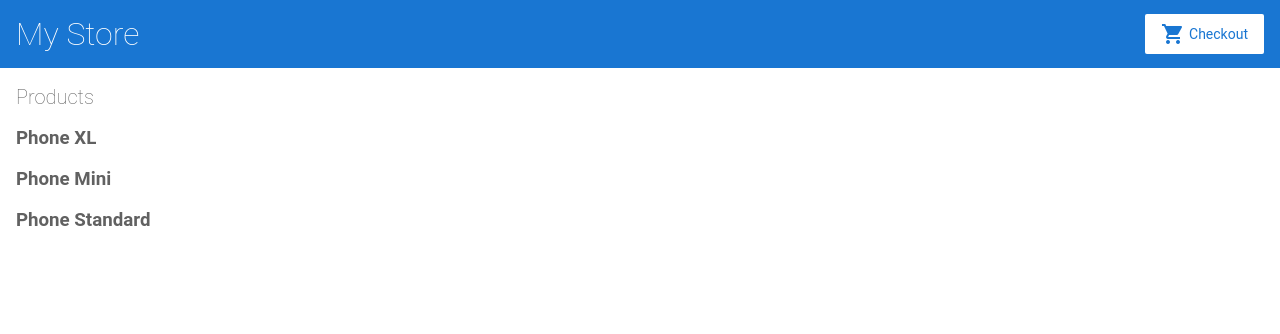
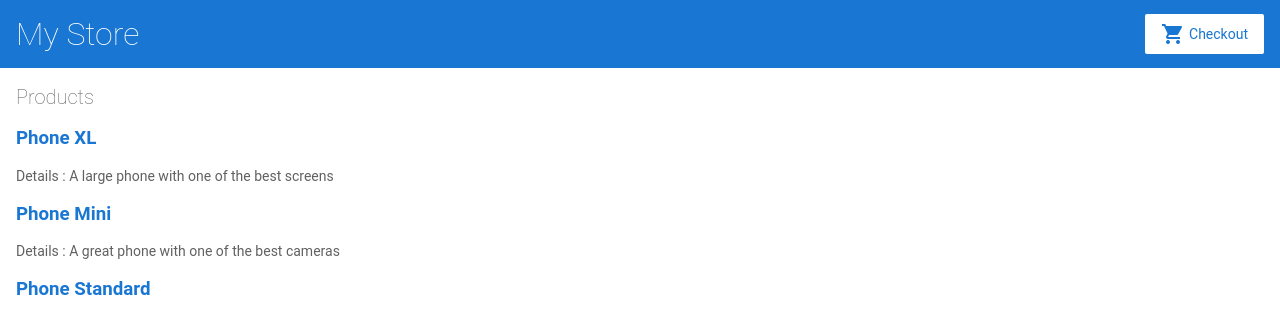
Before and after one commit to vcosmin2701/angular-getting-started-tutorial, an Angular app: page / in a window 1280 px wide. Shown: the top 334 px of the page. Built offline with nearby package versions, Linux system fonts and the light colour scheme.

Commit message:
Display items descriptions

```diff
--- a/src/app/product-list/product-list.component.html
+++ b/src/app/product-list/product-list.component.html
@@ -2,12 +2,12 @@
 
 <div *ngFor="let product of products">
   <h3>
-    {{product.name}}
+    <a [title]="product.name + ' details'">
+      {{product.name}}
+    </a>
   </h3>
+
+  <p *ngIf="product.description">
+    Details : {{product.description}}
+  </p>
 </div>
-
-<!--
-Copyright Google LLC. All Rights Reserved.
-Use of this source code is governed by an MIT-style license that
-can be found in the LICENSE file at https://angular.io/license
--->
```
